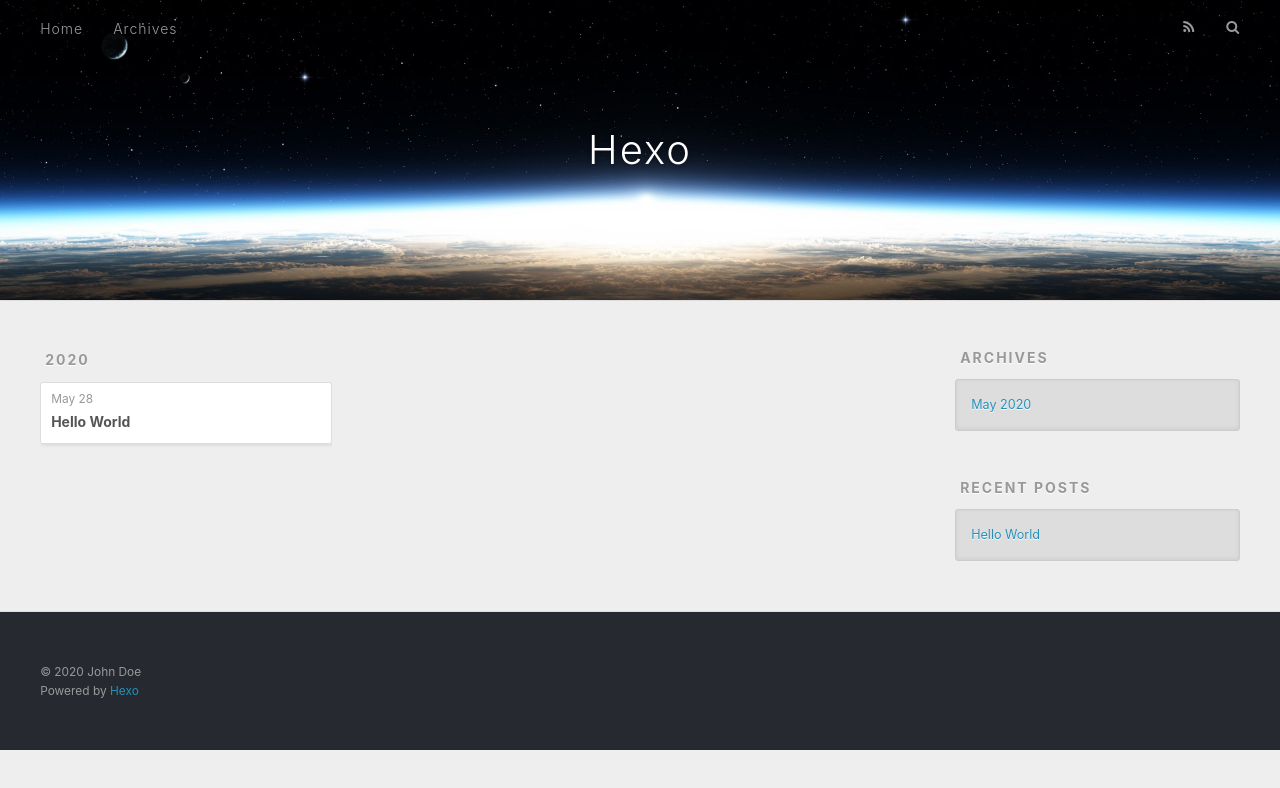
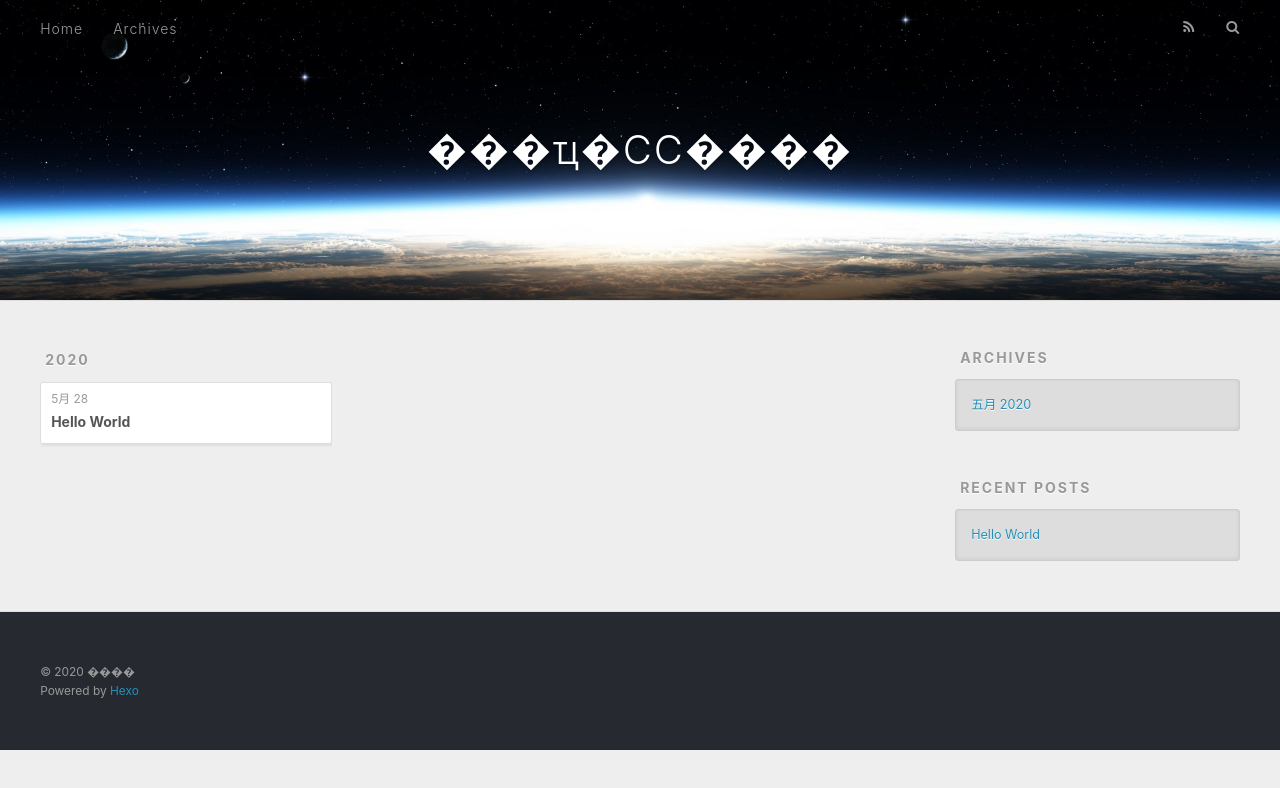
Before and after one commit to ZhuLi-fy/ZhuLi-fy, a plain HTML site: page archives/2020/05/index.html in a window 1280 px wide. Drawn offline with nearby package versions, Linux system fonts and the light colour scheme.

Commit message:
Site updated: 2020-05-28 14:21:38

```diff
--- a/archives/2020/05/index.html
+++ b/archives/2020/05/index.html
@@ -5,17 +5,17 @@
 
 
 
-  <title>Archives: 2020/5 | Hexo</title>
+  <title>Archives: 2020/5 | ���ҵ�СС����</title>
   <meta name="viewport" content="width=device-width, initial-scale=1, maximum-scale=1">
   <meta property="og:type" content="website">
-<meta property="og:title" content="Hexo">
+<meta property="og:title" content="���ҵ�СС����">
 <meta property="og:url" content="http://yoursite.com/archives/2020/05/index.html">
-<meta property="og:site_name" content="Hexo">
-<meta property="og:locale" content="en_US">
-<meta property="article:author" content="John Doe">
+<meta property="og:site_name" content="���ҵ�СС����">
+<meta property="og:locale" content="zh_CN">
+<meta property="article:author" content="����">
 <meta name="twitter:card" content="summary">
 
-    <link rel="alternate" href="/atom.xml" title="Hexo" type="application/atom+xml">
+    <link rel="alternate" href="/atom.xml" title="���ҵ�СС����" type="application/atom+xml">
 
 
     <link rel="icon" href="/favicon.png">
@@ -36,7 +36,7 @@
   <div id="header-outer" class="outer">
     <div id="header-title" class="inner">
       <h1 id="logo-wrap">
-        <a href="/" id="logo">Hexo</a>
+        <a href="/" id="logo">���ҵ�СС����</a>
       </h1>
 
     </div>
@@ -79,7 +79,7 @@
   <div class="archive-article-inner">
     <header class="archive-article-header">
       <a href="/2020/05/28/hello-world/" class="archive-article-date">
-  <time datetime="2020-05-28T04:39:55.952Z" itemprop="datePublished">May 28</time>
+  <time datetime="2020-05-28T04:39:55.952Z" itemprop="datePublished">5月 28</time>
 </a>
 
 
@@ -113,7 +113,7 @@
   <div class="widget-wrap">
     <h3 class="widget-title">Archives</h3>
     <div class="widget">
-      <ul class="archive-list"><li class="archive-list-item"><a class="archive-list-link" href="/archives/2020/05/">May 2020</a></li></ul>
+      <ul class="archive-list"><li class="archive-list-item"><a class="archive-list-link" href="/archives/2020/05/">五月 2020</a></li></ul>
     </div>
   </div>
 
@@ -141,7 +141,7 @@
 
   <div class="outer">
     <div id="footer-info" class="inner">
-      &copy; 2020 John Doe<br>
+      &copy; 2020 ����<br>
       Powered by <a href="http://hexo.io/" target="_blank">Hexo</a>
     </div>
   </div>
```
Also changed, not shown: 2020/05/28/hello-world/index.html (+8 -8 lines), archives/2020/index.html (+10 -10 lines), archives/index.html (+10 -10 lines), index.html (+9 -9 lines).
